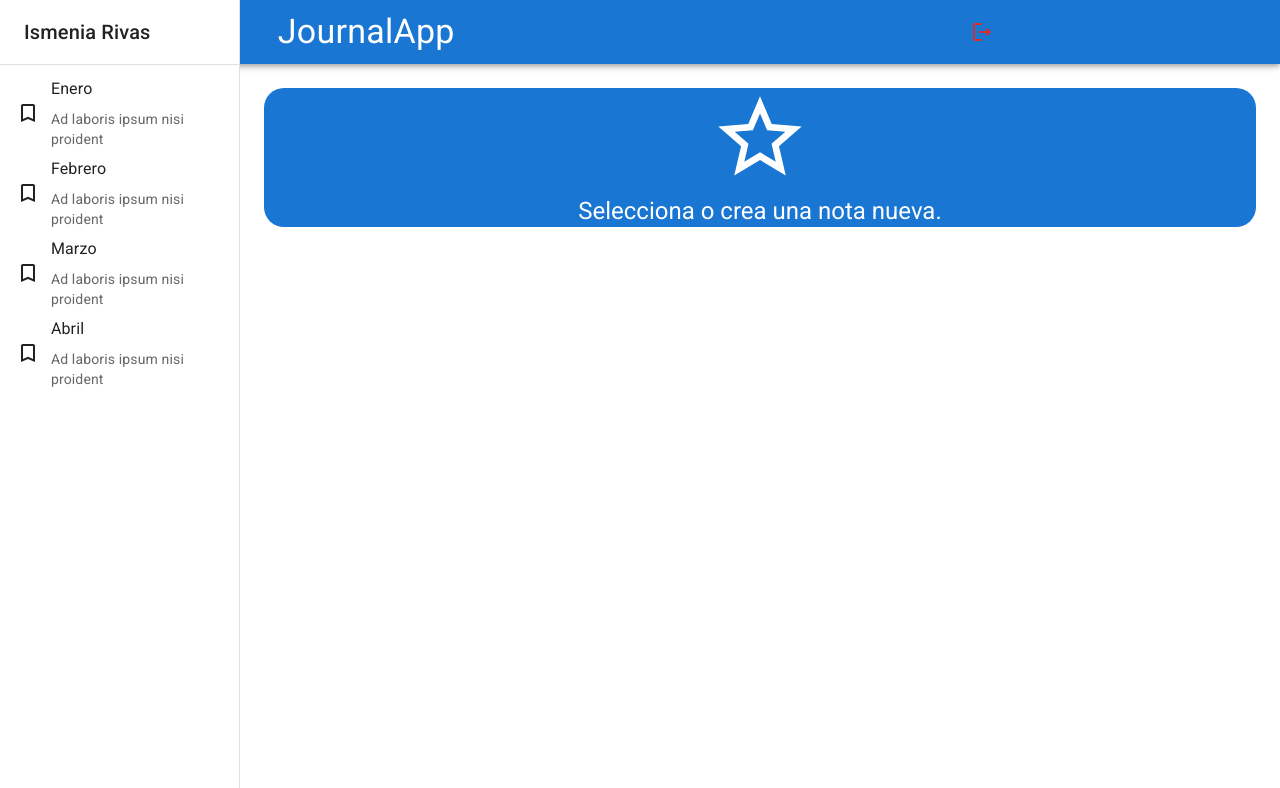
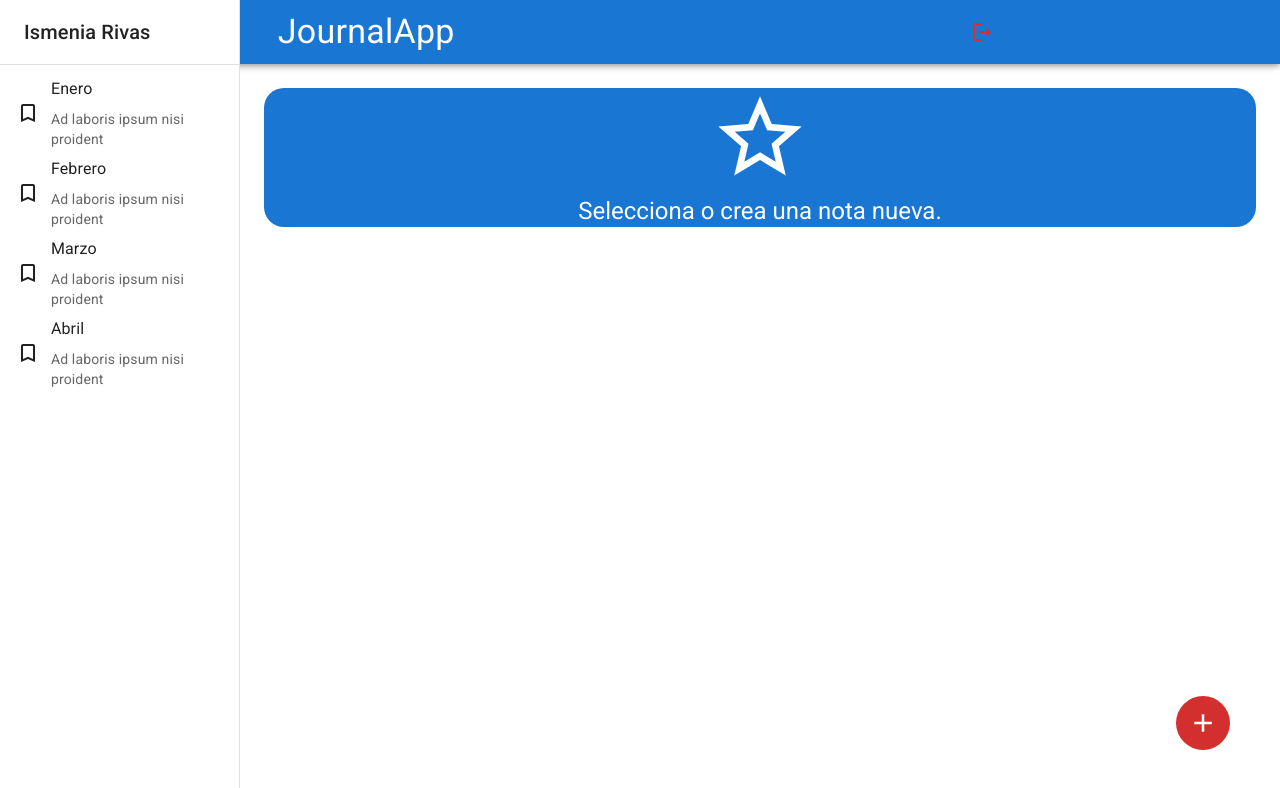
Before and after one commit to issyrivas17/Journal-app-vite, a React (Vite) app: page / in a window 1280 px wide. Shown: the top 788 px of the page. Built offline with nearby package versions, Linux system fonts and the light colour scheme.

Commit message:
Habia algo mal escrito

```diff
--- a/src/journal/pages/JournalPage.jsx
+++ b/src/journal/pages/JournalPage.jsx
@@ -19,7 +19,7 @@ export const JournalPage = () => {
     size='large'
     sx={{
     color:'white',
-    background: 'error.main',
+    backgroundColor: 'error.main',
     ':hover':{backgroundColor:'error.main',opacity:0.9},
     position:'fixed',
     right:50,
```
